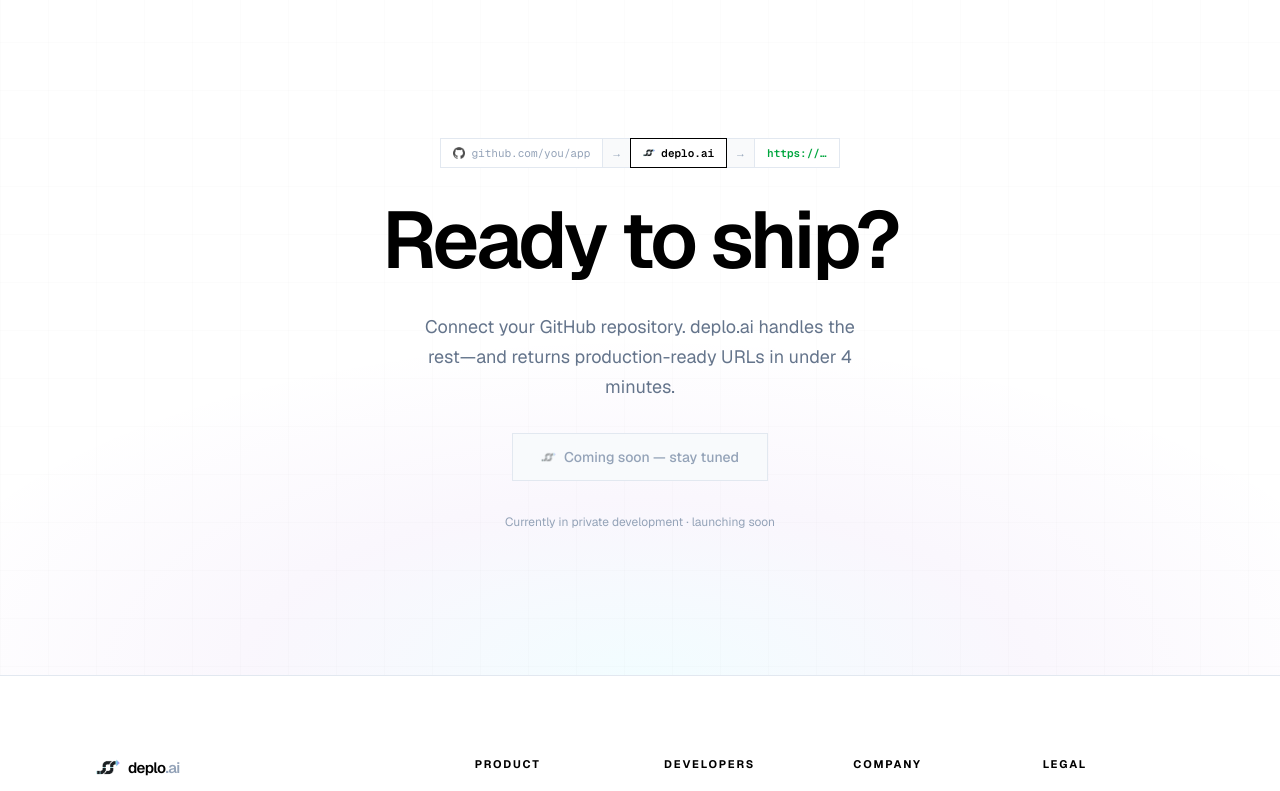
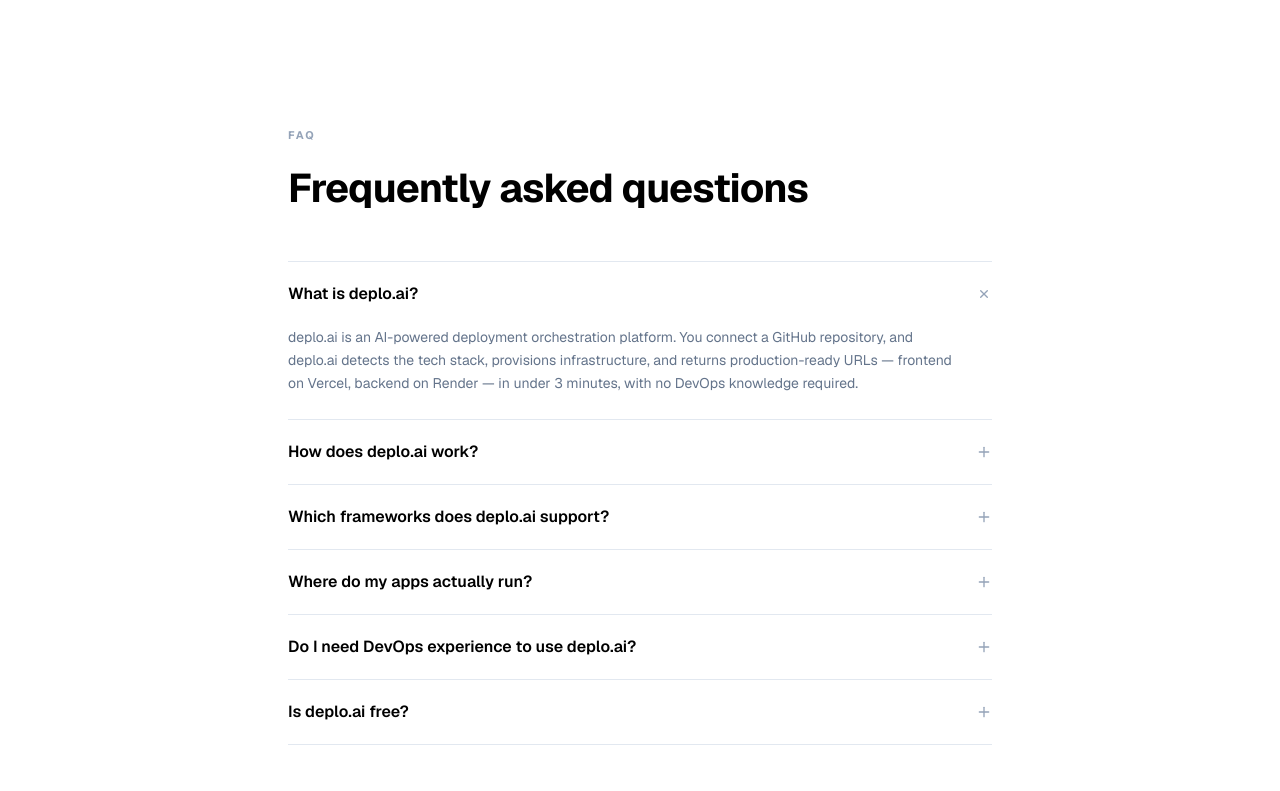
Before and after one commit to Taj-2005/deplo.ai, a Next.js app in the folder client/: page / in a window 1280 px wide. Shown: the part 7900-8691 px from the top of the page. Built offline with nearby package versions, Linux system fonts and the light colour scheme.

Commit message:
feat(seo): brand-query optimization — alternateName, FAQ section, keywords

```diff
--- a/client/app/layout.tsx
+++ b/client/app/layout.tsx
@@ -36,6 +36,10 @@
     "Connect your GitHub repo and get production-ready URLs in under 3 minutes. deplo.ai detects your stack, deploys frontend to Vercel and backend to Render, and syncs environment variables automatically — no DevOps expertise required.",
 
   keywords: [
+    "deplo",
+    "deplo ai",
+    "deplo.ai",
+    "deplo.in",
     "AI deployment platform",
     "AI DevOps platform",
     "GitHub deployment automation",
--- a/client/app/page.tsx
+++ b/client/app/page.tsx
@@ -6,6 +6,7 @@
 import { Integrations } from "@/components/landing/Integrations";
 import { Features } from "@/components/landing/Features";
 import { Trust } from "@/components/landing/Trust";
+import { FAQ } from "@/components/landing/FAQ";
 import { FinalCTA } from "@/components/landing/FinalCTA";
 import { Footer } from "@/components/landing/Footer";
 
@@ -21,6 +22,7 @@
         <Integrations />
         <Features />
         <Trust />
+        <FAQ />
         <FinalCTA />
       </main>
       <Footer />
--- /dev/null
+++ b/client/components/landing/FAQ.tsx
@@ -0,0 +1,103 @@
+"use client";
+
+import { useState } from "react";
+import { motion } from "framer-motion";
+import { Plus } from "lucide-react";
+
+/**
+ * FAQ — targets brand-question queries ("what is deplo.ai") with accurate
+ * answers + FAQPage structured data so search engines cite us, not the
+ * lookalike "Deploy.AI" entities.
+ */
+
+const faqs = [
+  {
+    q: "What is deplo.ai?",
+    a: "deplo.ai is an AI-powered deployment orchestration platform. You connect a GitHub repository, and deplo.ai detects the tech stack, provisions infrastructure, and returns production-ready URLs — frontend on Vercel, backend on Render — in under 3 minutes, with no DevOps knowledge required.",
+  },
+  {
+    q: "How does deplo.ai work?",
+    a: "deplo.ai analyzes your repository's actual files — package.json, config files, lock files, and folder structure — to identify your frameworks, build commands, and environment variables. An AI reasoning layer handles unusual project structures. It then deploys each part of your app to the right platform in your own accounts and wires the frontend to the backend automatically.",
+  },
+  {
+    q: "Which frameworks does deplo.ai support?",
+    a: "Frontend: Next.js, React (Vite), Vue, Nuxt, Astro, Svelte, SvelteKit, Remix, Gatsby, Angular, and static HTML sites. Backend: Express, Fastify, FastAPI, Flask, and Django. Detection covers even more frameworks, with new deployment targets added continuously.",
+  },
+  {
+    q: "Where do my apps actually run?",
+    a: "In your own accounts — not ours. Frontends deploy to your Vercel account and backends to your Render workspace, connected securely via OAuth or API keys that are encrypted at rest. You own every project, deployment, log, and domain.",
+  },
+  {
+    q: "Do I need DevOps experience to use deplo.ai?",
+    a: "No — that's the point. deplo.ai handles stack detection, build configuration, environment variables, and cross-service wiring automatically. If a deployment fails, an AI diagnosis explains what went wrong in plain language.",
+  },
+  {
+    q: "Is deplo.ai free?",
+    a: "deplo.ai is free during beta. Your apps deploy to the free tiers of your own Vercel and Render accounts, so you can ship a fullstack app to production without paying anything.",
+  },
+];
+
+const faqSchema = {
+  "@context": "https://schema.org",
+  "@type": "FAQPage",
+  mainEntity: faqs.map((f) => ({
+    "@type": "Question",
+    name: f.q,
+    acceptedAnswer: { "@type": "Answer", text: f.a },
+  })),
+};
+
+export function FAQ() {
+  const [open, setOpen] = useState<number | null>(0);
+
+  return (
+    <section id="faq" className="bg-white py-24 sm:py-32 border-t border-[#E2E8F0]">
+      <script type="application/ld+json" dangerouslySetInnerHTML={{ __html: JSON.stringify(faqSchema) }} />
+      <div className="max-w-3xl mx-auto px-5 sm:px-8">
+        <motion.div
+          initial={{ opacity: 0, y: 16 }}
+          whileInView={{ opacity: 1, y: 0 }}
+          viewport={{ once: true }}
+          transition={{ duration: 0.4 }}
+          className="mb-12"
+        >
+          <span className="inline-flex items-center gap-2 text-[11px] font-bold uppercase tracking-[2px] text-[#94A3B8] mb-5">
+            FAQ
+          </span>
+          <h2 className="text-[32px] sm:text-[40px] font-bold tracking-[-0.02em] text-black leading-tight">
+            Frequently asked questions
+          </h2>
+        </motion.div>
+
+        <div className="divide-y divide-[#E2E8F0] border-y border-[#E2E8F0]">
+          {faqs.map((f, i) => (
+            <div key={f.q}>
+              <button
+                onClick={() => setOpen(open === i ? null : i)}
+                aria-expanded={open === i}
+                className="w-full flex items-center justify-between gap-4 py-5 text-left group"
+              >
+                <span className="text-[15px] sm:text-[16px] font-semibold text-black group-hover:text-[#0070F3] transition-colors">
+                  {f.q}
+                </span>
+                <Plus
+                  size={16}
+                  strokeWidth={2}
+                  className={`shrink-0 text-[#94A3B8] transition-transform duration-200 ${open === i ? "rotate-45" : ""}`}
+                />
+              </button>
+              <motion.div
+                initial={false}
+                animate={{ height: open === i ? "auto" : 0, opacity: open === i ? 1 : 0 }}
+                transition={{ duration: 0.2 }}
+                className="overflow-hidden"
+              >
+                <p className="pb-6 pr-8 text-[14px] leading-relaxed text-[#64748B]">{f.a}</p>
+              </motion.div>
+            </div>
+          ))}
+        </div>
+      </div>
+    </section>
+  );
+}
--- a/client/components/seo/StructuredData.tsx
+++ b/client/components/seo/StructuredData.tsx
@@ -31,18 +31,25 @@
   "@context": "https://schema.org",
   "@type": "Organization",
   name: "deplo.ai",
+  // Tells Google that brand-name queries ("deplo", "deplo ai") mean this entity.
+  alternateName: ["deplo", "deplo ai", "Deplo AI", "deplo.in"],
   url: "https://www.deplo.in",
   logo: "https://www.deplo.in/icon-512.png",
   description:
     "deplo.ai is an AI-powered deployment orchestration platform that connects GitHub repositories to production infrastructure — automatically deploying frontend apps to Vercel and backend services to Render without any DevOps expertise required.",
   foundingDate: "2024",
-  sameAs: [] as string[],
+  // Entity consolidation — every official profile that links back to deplo.in
+  // strengthens the brand→site binding. Add LinkedIn/GitHub/Product Hunt URLs
+  // here as they exist.
+  sameAs: ["https://x.com/deploai"] as string[],
 };
 
 const webSite = {
   "@context": "https://schema.org",
   "@type": "WebSite",
   name: "deplo.ai",
+  // Google's site-name feature explicitly reads WebSite.alternateName.
+  alternateName: ["deplo", "deplo ai", "Deplo AI"],
   url: "https://www.deplo.in",
   description:
     "AI-powered deployment orchestration. Connect GitHub. Get production URLs.",
```
